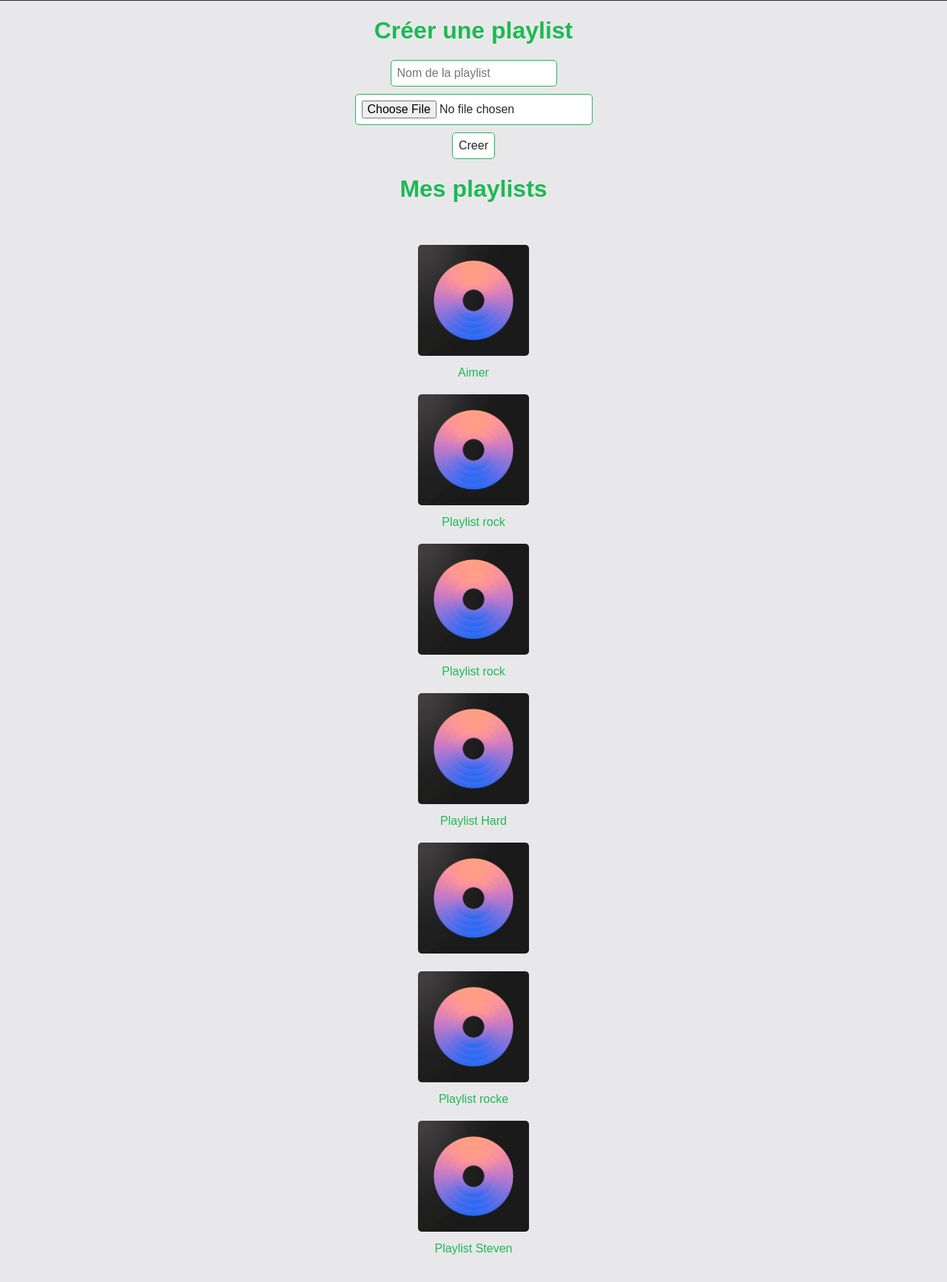
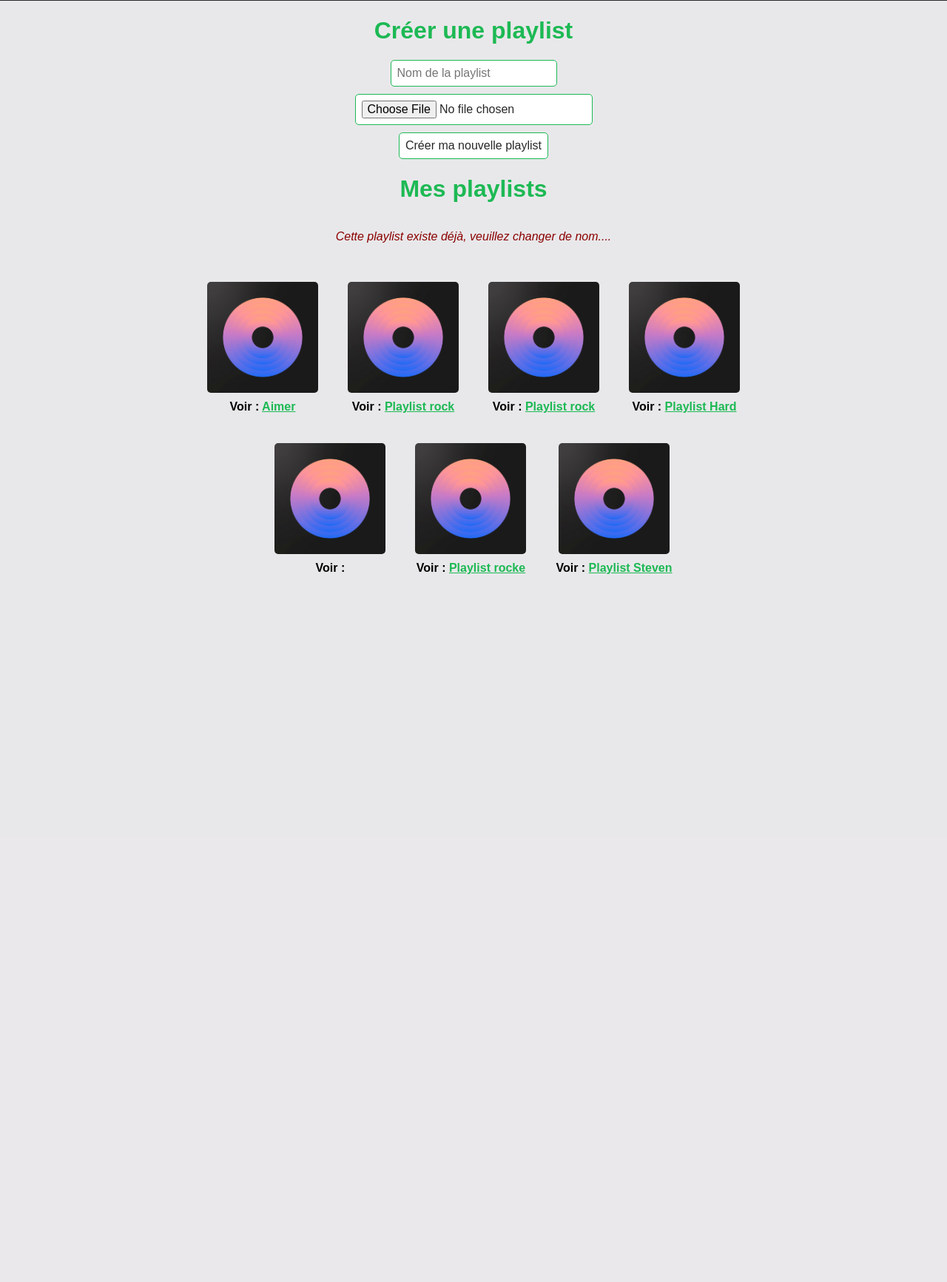
Before and after one commit to stevenMarmion/sae-web-php, a PHP site: page /App/Views/Playlist/Playlists.php?error=2 in a window 1280 px wide. Shown: the part 156-1889 px from the top of the page at 74% size. After the commit the page ends 932 px from the top, so only its background shows below. Run offline with PHP 8.4, Linux system fonts and the light colour scheme; the visitor is signed in with stand-in values (Sample User, id 1); data comes from the database, SQL or seed files in the repository; both versions use the stored data as it was after the commit.

Commit message:
Ajout de la protection de création d'une playlist avec un nom deja existant ==> gestion d'erreur

```diff
--- a/App/Models/EntityOperations/CrudAlbum.php
+++ b/App/Models/EntityOperations/CrudAlbum.php
@@ -213,7 +213,6 @@ class CrudAlbum {
         $stmt = $this->db->prepare($query);
         $stmt->execute([$albumId]);
         return $stmt->fetch(PDO::FETCH_ASSOC) ?: false;
-
     }
 
     public function obtenirAlbumsParDerniereSortie() {
--- a/App/Models/EntityOperations/CrudPlaylist.php
+++ b/App/Models/EntityOperations/CrudPlaylist.php
@@ -40,6 +40,13 @@ class CrudPlaylist
      */
     public function ajouterPlaylist(int $idCreateur, string $nomPlaylist, string $imgPlaylist = "imageBase.jpg")
     {
+        $query = "SELECT * FROM PLAYLIST WHERE idCreateur = ? and nomPlaylist = ?";
+        $stmt = $this->db->prepare($query);
+        $stmt->execute([$idCreateur, $nomPlaylist]);
+        $row = $stmt->fetchAll(PDO::FETCH_ASSOC);
+        if(count($row) > 0){
+            return false; // l'utilisateur a deja une playlist avec ce nom
+        }
         try {
             $query = "INSERT INTO PLAYLIST (idCreateur, nomPlaylist, imgPlaylist) VALUES (?, ?, ?)";
             $stmt = $this->db->prepare($query);
--- a/App/Views/Playlist/Playlists.php
+++ b/App/Views/Playlist/Playlists.php
@@ -20,6 +20,24 @@ $crudPlaylist = new CrudPlaylist($instance::obtenir_connexion());
 $crudUser = new CrudUser($instance::obtenir_connexion());
 $listePlaylist = $crudUser->obtenirPlaylistsUtilisateur($_SESSION["id"]);
 
+$errorDetected = null;
+
+if (isset($_GET['error'])) {
+    $errorDetected = true;
+    $error = $_GET['error'];
+    switch ($error) {
+        case 'AlreadyExists':
+            $alreadyExists = true;
+            break;
+
+        default:
+            $alreadyExists = true;
+            break;
+    }
+}
+else {
+    $errorDetected = false;
+}
 
 ?>
 <!DOCTYPE html>
@@ -39,21 +57,30 @@ $listePlaylist = $crudUser->obtenirPlaylistsUtilisateur($_SESSION["id"]);
     ?>
     <h1> Créer une playlist </h1>
     <form action="/App/Controllers/Playlist/CreationPlaylist.php" method="post">
-        <input type="text" name="nomPlaylist" placeholder="Nom de la playlist">
-        <input type="file" name="imgPlaylist" accept="image/*">
-        <input type="submit" value="Creer">
+        <input type="text" name="nomPlaylist" placeholder="Nom de la playlist" required>
+        <input type="file" name="imgPlaylist" accept="image/*" required>
+        <input type="submit" value="Créer ma nouvelle playlist">
     </form>
     <h1> Mes playlists </h1>
+    <?php if ($errorDetected) : ?>
+        <div class="erreur-container">
+            <p class="erreur-creation-playlist">
+                <?php if ($alreadyExists) : ?>
+                    Cette playlist existe déjà, veuillez changer de nom....
+                <?php endif; ?>
+            </p>
+        </div>
+    <?php endif; ?>
     <div class="playlists">
         <ul>
         <?php
-        foreach($listePlaylist as $playlist){
+        foreach($listePlaylist as $playlist) {
         ?>
 
             <li>
                 <img src="../../../DataRessources/imagePlaylist/<?= $playlist['imgPlaylist'] ?>" alt="image de la playlist">
                 <a href="/App/Views/Details/DetailPlaylist.php?idP=<?= intval($playlist['idPlaylist']) ?>">
-                    <?= $playlist['nomPlaylist'] ?>
+                    Voir : <strong><?= $playlist['nomPlaylist'] ?></strong>
                 </a>
             </li>
 
--- a/Public/Css/Playlist/playlist-style.css
+++ b/Public/Css/Playlist/playlist-style.css
@@ -2,7 +2,7 @@ body {
     background-color: #e8e8ea;
     color: #282828;
     font-family: 'Arial', sans-serif;
-    margin: 0;
+    margin: 0 0 20em 0;
 }
 
 li > img{
@@ -41,7 +41,15 @@ form input[type="submit"]:focus {
     border-color: #16843a;
 }
 
+form input[type="submit"]:hover,
+form input[type="file"]:hover {
+    cursor: pointer;
+}
+
 .playlists {
+    margin-left: auto;
+    margin-right: auto;
+    max-width: 800px;
     display: flex;
     justify-content: center;
 }
@@ -49,6 +57,9 @@ form input[type="submit"]:focus {
 .playlists ul {
     list-style: none;
     padding: 0;
+    display: flex;
+    flex-wrap: wrap;
+    justify-content: center;
 }
 
 .playlists ul li {
@@ -60,16 +71,39 @@ form input[type="submit"]:focus {
     width: 150px;
     height: 150px;
     border-radius: 5px;
+    display: block;
+    margin: 0 auto 10px;
 }
 
 .playlists ul li a {
     display: block;
-    color: #1DB954;
+    color: black;
     text-decoration: none;
+    font-weight: bold;
     margin-top: 10px;
     transition: color 0.3s ease;
+}
+
+.playlists ul li a strong {
+    color: #1DB954;
+    text-decoration: underline;
 }
 
 .playlists ul li a:hover {
     color: #16843a;
 }
+
+.erreur-creation-playlist {
+    color: darkred;
+    font-style: italic;
+}
+
+.erreur-container {
+    display: flex;
+    justify-content: center;
+    align-items: center;
+}
+
+.erreur-creation-playlist {
+    text-align: center;
+}
```
Also changed, not shown: App/Controllers/Playlist/CreationPlaylist.php (+8 -3 lines), Database/DatabaseScripts/BDD_ALBUM.sqlite3.
